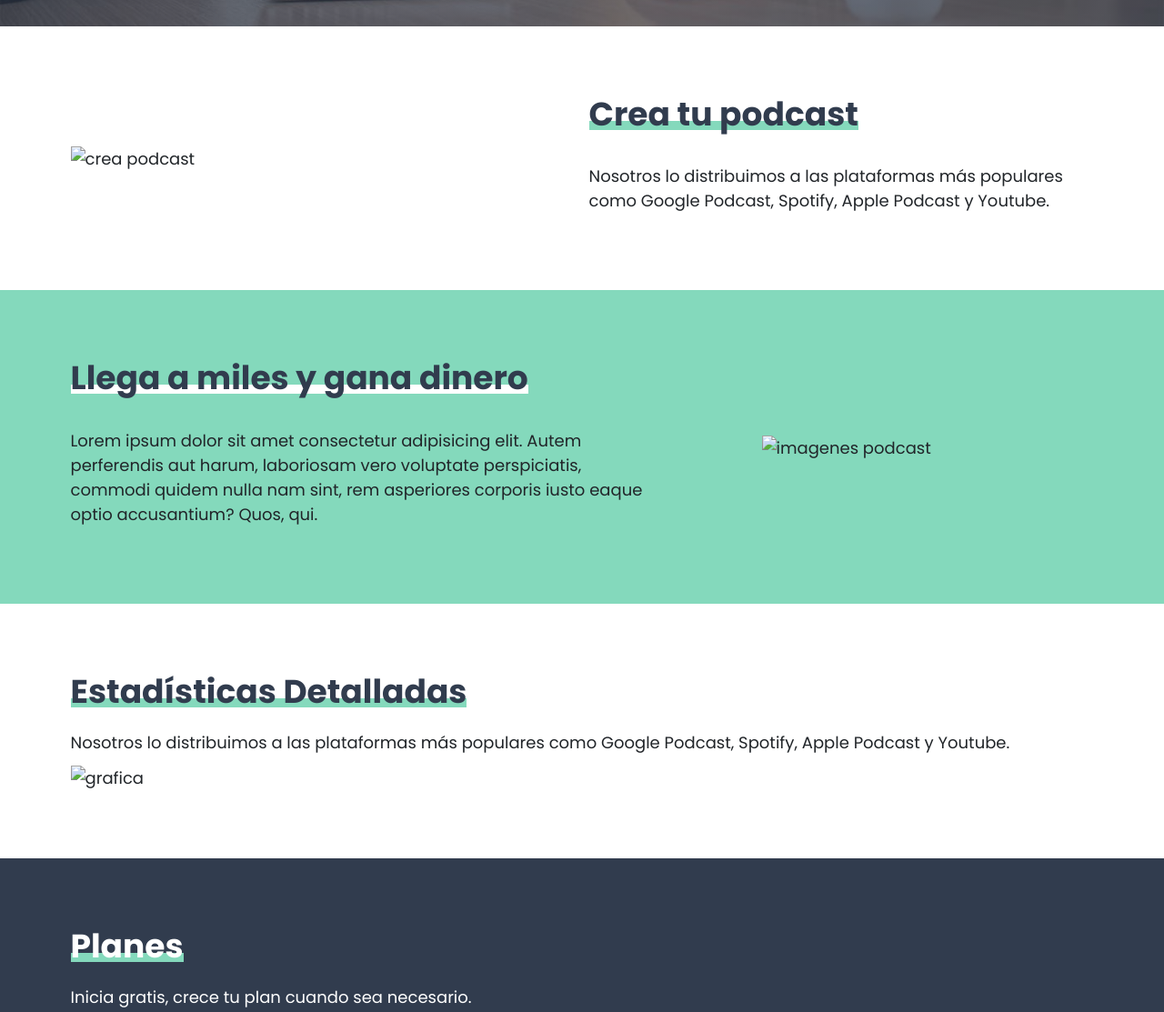
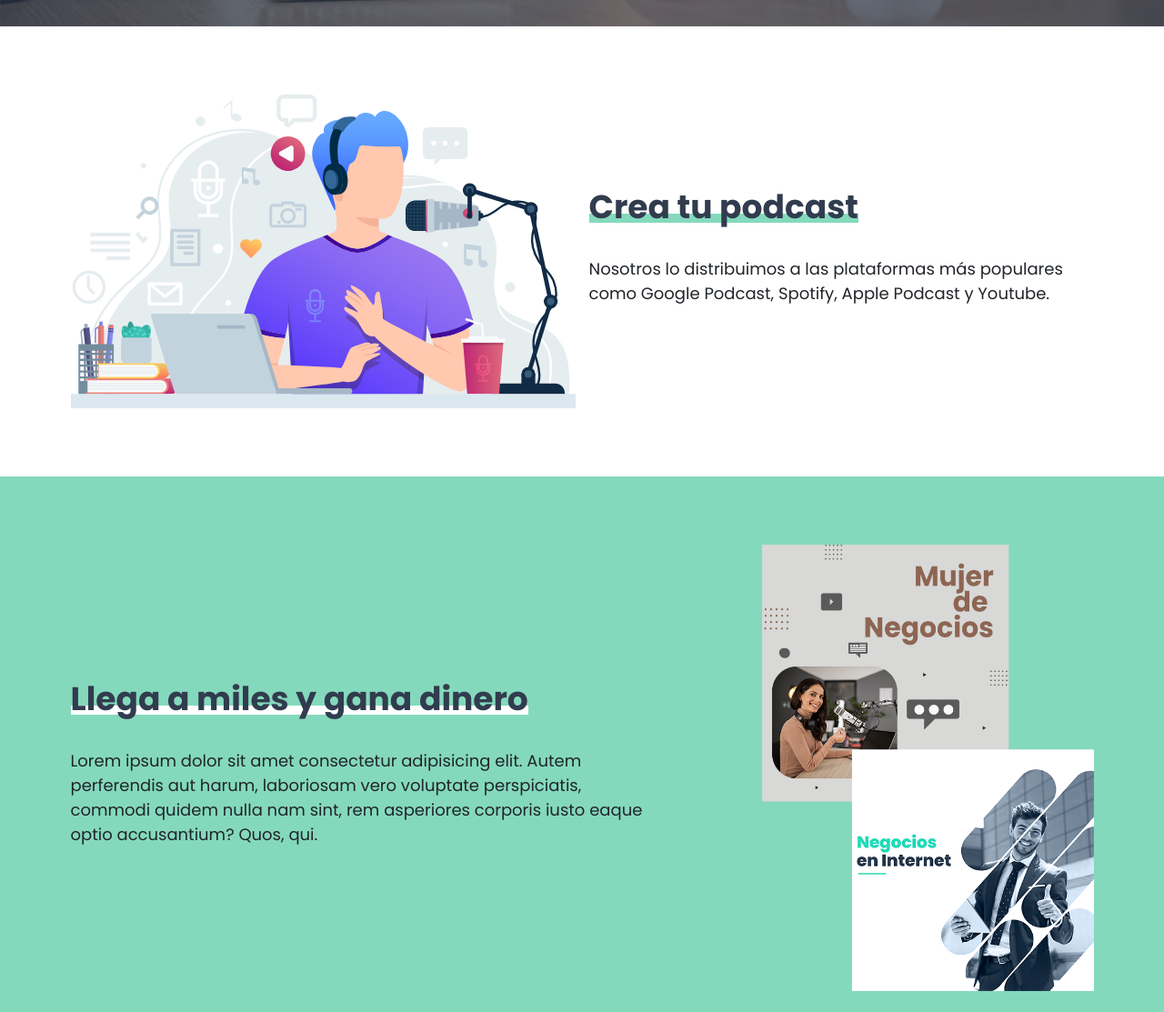
Before and after one commit to MarcoRodriguez23/podcast-App, a website: page index.html in a window 1280 px wide. Shown: the part 797-1910 px from the top of the page at 91% size. Drawn offline with nearby package versions, Linux system fonts and the light colour scheme; the site is published under a folder, as on GitHub Pages, so addresses that start at the root find nothing.

Commit message:
cambios en el src de las imagenes

```diff
--- a/index.html
+++ b/index.html
@@ -27,7 +27,7 @@
     <section class="container-xl py-4 crea-podcast">
         <div class="row align-items-center">
             <div class="col-md-6">
-                <img src="/build/img/imagen_podcast.svg" alt="crea podcast">
+                <img src="build/img/imagen_podcast.svg" alt="crea podcast">
             </div>
             <div class="col-md-6">
                 <h2>Crea tu podcast</h2>
@@ -44,7 +44,7 @@
                     <p class="mt-1">Lorem ipsum dolor sit amet consectetur adipisicing elit. Autem perferendis aut harum, laboriosam vero voluptate perspiciatis, commodi quidem nulla nam sint, rem asperiores corporis iusto eaque optio accusantium? Quos, qui.</p>
                 </div>
                 <div class="col-md-4 offset-md-1">
-                    <img class="img-fluid" src="/build/img/podcast_cover.png" alt="imagenes podcast">
+                    <img class="img-fluid" src="build/img/podcast_cover.png" alt="imagenes podcast">
                 </div>
             </div>
         </div>
@@ -53,7 +53,7 @@
     <section class="estadisticas container-xl py-4">
         <h2>Estadísticas Detalladas</h2>
         <p>Nosotros lo distribuimos a las plataformas más populares como Google Podcast, Spotify, Apple Podcast y Youtube.</p>
-        <img class="img-fluid" src="/build/img/grafica.svg" alt="grafica">
+        <img class="img-fluid" src="build/img/grafica.svg" alt="grafica">
     </section>
 
     <section class="planes bg-secondary py-4">
@@ -110,7 +110,7 @@
     <section class="container-xl testimoniales py-4">
         <div class="row align-items-center">
             <div class="col-md-4">
-                <img class="img-fluid w-75 d-block mx-auto" src="/build/img/app.jpg" alt="app">
+                <img class="img-fluid w-75 d-block mx-auto" src="build/img/app.jpg" alt="app">
             </div>
             <div class="col-md-8">
                 <h2>Testimoniales</h2>
@@ -144,7 +144,7 @@
             <div class="footer__row">
 
                 <div class="footer__widget">
-                    <img class="footer__logo" src="/build/img/logo.svg" alt="logo">
+                    <img class="footer__logo" src="build/img/logo.svg" alt="logo">
                 </div>
 
                 <div class="footer__widget">
```
